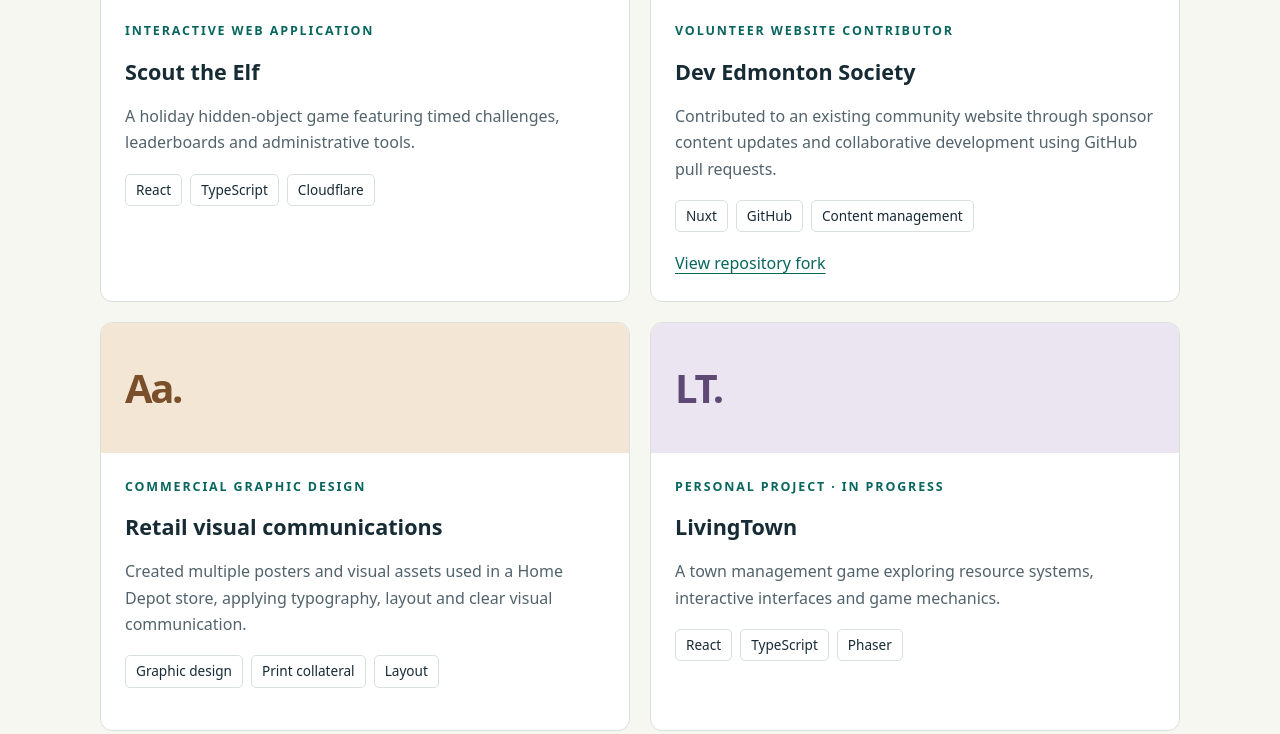
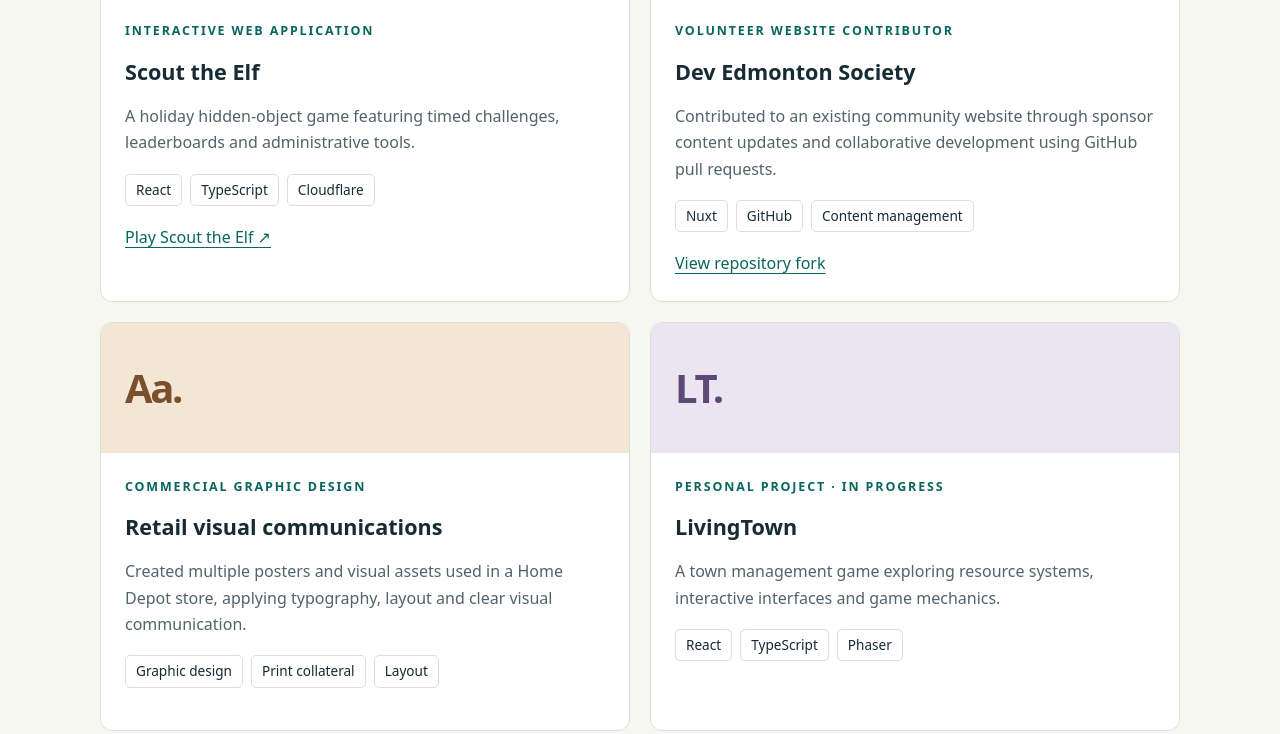
Before and after one commit to Jhemming93/portfolio, a plain HTML site: page public/index.html in a window 1280 px wide. Shown: the part 1071-1805 px from the top of the page. Drawn offline with Linux system fonts and the light colour scheme.

Commit message:
Add live Scout the Elf project link

```diff
--- a/public/index.html
+++ b/public/index.html
@@ -15,7 +15,7 @@
 <main id="main" class="wrap">
 <section class="hero"><p class="eyebrow">Web design &amp; development · Edmonton, AB</p><h1>Creative design.<br>Practical development.</h1><p class="lead">I'm a NAIT Web Design and Development graduate who enjoys building useful digital experiences, solving problems and connecting design with real business needs.</p><a class="button" href="#work">Explore my work</a><a href="https://github.com/Jhemming93">GitHub profile</a></section>
 <section id="work"><p class="eyebrow">01 / Selected work</p><h2>Projects &amp; creative work</h2><div class="grid">
-<article class="project"><div class="visual" aria-hidden="true">Scout.</div><div class="content"><p class="eyebrow">Interactive web application</p><h3>Scout the Elf</h3><p>A holiday hidden-object game featuring timed challenges, leaderboards and administrative tools.</p><ul class="tags"><li>React</li><li>TypeScript</li><li>Cloudflare</li></ul></div></article>
+<article class="project"><div class="visual" aria-hidden="true">Scout.</div><div class="content"><p class="eyebrow">Interactive web application</p><h3>Scout the Elf</h3><p>A holiday hidden-object game featuring timed challenges, leaderboards and administrative tools.</p><ul class="tags"><li>React</li><li>TypeScript</li><li>Cloudflare</li></ul><a href="https://scoutfinder.enigmacyptic.workers.dev/">Play Scout the Elf ↗</a></div></article>
 <article class="project"><div class="visual" aria-hidden="true">DES /</div><div class="content"><p class="eyebrow">Volunteer website contributor</p><h3>Dev Edmonton Society</h3><p>Contributed to an existing community website through sponsor content updates and collaborative development using GitHub pull requests.</p><ul class="tags"><li>Nuxt</li><li>GitHub</li><li>Content management</li></ul><a href="https://github.com/Jhemming93/DES-Website">View repository fork</a></div></article>
 <article class="project"><div class="visual" aria-hidden="true">Aa.</div><div class="content"><p class="eyebrow">Commercial graphic design</p><h3>Retail visual communications</h3><p>Created multiple posters and visual assets used in a Home Depot store, applying typography, layout and clear visual communication.</p><ul class="tags"><li>Graphic design</li><li>Print collateral</li><li>Layout</li></ul></div></article>
 <article class="project"><div class="visual" aria-hidden="true">LT.</div><div class="content"><p class="eyebrow">Personal project · In progress</p><h3>LivingTown</h3><p>A town management game exploring resource systems, interactive interfaces and game mechanics.</p><ul class="tags"><li>React</li><li>TypeScript</li><li>Phaser</li></ul></div></article>
```
